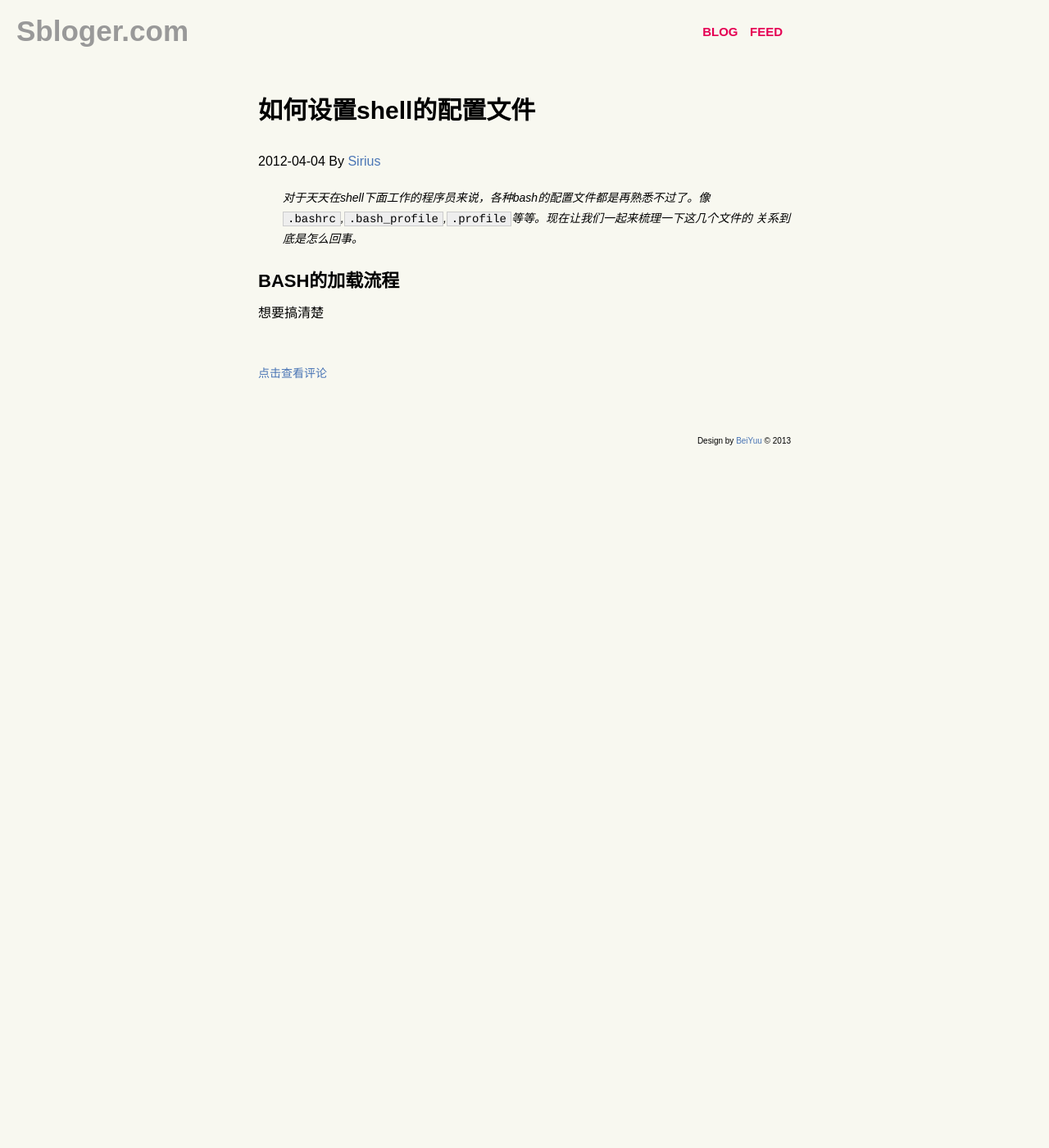
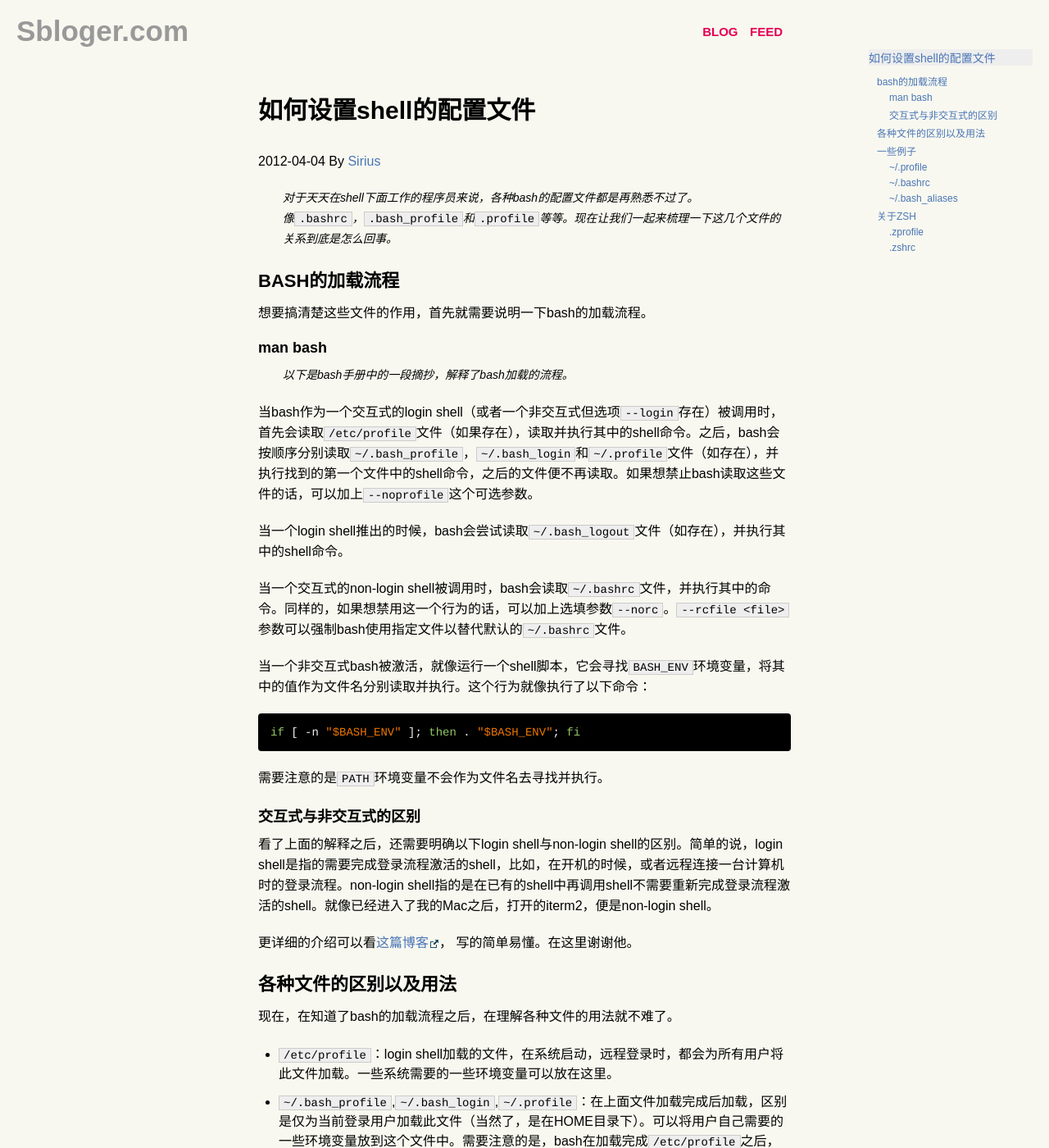
Before and after one commit to zhuangsirui/siriuszhuang.github.com, a Jekyll site: the page built from _posts/blogs/2012-04-04-how-to-set-the-shell-configs.md, in a window 1280 px wide and 1400 px high. Shown: the whole window at 82% size. Built offline with Jekyll 4.4.1, drawn with Linux system fonts in a browser that asks for light colours; Markdown is read by kramdown in place of the engine named in the settings; comment, search, counter and statistics services are not loaded; some of the changed text lies outside the part shown.

Commit message:
finished the shell post

```diff
--- a/_posts/blogs/2012-04-04-how-to-set-the-shell-configs.md
+++ b/_posts/blogs/2012-04-04-how-to-set-the-shell-configs.md
@@ -6,9 +6,99 @@ description:
 category: blog
 ---
 
-> 对于天天在shell下面工作的程序员来说，各种bash的配置文件都是再熟悉不过了。像
-> `.bashrc`,`.bash_profile`,`.profile`等等。现在让我们一起来梳理一下这几个文件的
-> 关系到底是怎么回事。
+> 对于天天在shell下面工作的程序员来说，各种bash的配置文件都是再熟悉不过了。像`.bashrc`，`.bash_profile`和`.profile`等等。现在让我们一起来梳理一下这几个文件的关系到底是怎么回事。
 
 ## bash的加载流程
-想要搞清楚
+
+想要搞清楚这些文件的作用，首先就需要说明一下bash的加载流程。
+
+### man bash
+> 以下是bash手册中的一段摘抄，解释了bash加载的流程。
+
+当bash作为一个交互式的login shell（或者一个非交互式但选项`--login`存在）被调用时，首先会读取`/etc/profile`文件（如果存在），读取并执行其中的shell命令。之后，bash会按顺序分别读取`~/.bash_profile`，`~/.bash_login`和`~/.profile`文件（如存在），并执行找到的第一个文件中的shell命令，之后的文件便不再读取。如果想禁止bash读取这些文件的话，可以加上`--noprofile`这个可选参数。
+
+当一个login shell推出的时候，bash会尝试读取`~/.bash_logout`文件（如存在），并执行其中的shell命令。
+
+当一个交互式的non-login shell被调用时，bash会读取`~/.bashrc`文件，并执行其中的命令。同样的，如果想禁用这一个行为的话，可以加上选填参数`--norc`。`--rcfile <file>`参数可以强制bash使用指定文件以替代默认的`~/.bashrc`文件。
+
+当一个非交互式bash被激活，就像运行一个shell脚本，它会寻找`BASH_ENV`环境变量，将其中的值作为文件名分别读取并执行。这个行为就像执行了以下命令：
+
+	if [ -n "$BASH_ENV" ]; then . "$BASH_ENV"; fi
+
+需要注意的是`PATH`环境变量不会作为文件名去寻找并执行。
+
+### 交互式与非交互式的区别
+看了上面的解释之后，还需要明确以下login shell与non-login shell的区别。简单的说，login shell是指的需要完成登录流程激活的shell，比如，在开机的时候，或者远程连接一台计算机时的登录流程。non-login shell指的是在已有的shell中再调用shell不需要重新完成登录流程激活的shell。就像已经进入了我的Mac之后，打开的iterm2，便是non-login shell。
+
+更详细的介绍可以看[这篇博客](http://www.isayme.org/linux-diff-between-login-and-non-login-shell.html)， 写的简单易懂。在这里谢谢他。
+
+## 各种文件的区别以及用法
+
+现在，在知道了bash的加载流程之后，在理解各种文件的用法就不难了。
+
+* `/etc/profile`：login shell加载的文件，在系统启动，远程登录时，都会为所有用户将此文件加载。一些系统需要的一些环境变量可以放在这里。
+* `~/.bash_profile`,`~/.bash_login`,`~/.profile`：在上面文件加载完成后加载，区别是仅为当前登录用户加载此文件（当然了，是在HOME目录下）。可以将用户自己需要的一些环境变量放到这个文件中。需要注意的是，bash在加载完成`/etc/profile`之后，会按照顺序读取第一个找到的文件。所以最好不要这三个文件同时存在。
+* `~/.bashrc`：仅在non-login shell环境中加载此文件，所以，这里放入自己喜欢的别名、一些喜欢的路径或者是一些方便的shell函数是再适合不过的了。
+
+## 一些例子
+
+下面是我用这些配置文件的例子，也算是总结一下吧。
+
+### ~/.profile
+
+> 用来载入需要的环境变量，rvm、以及自己home目录中的命令等等
+
+	# Load RVM into a shell session *as a function*
+	[[ -s "$HOME/.rvm/scripts/rvm" ]] && source "$HOME/.rvm/scripts/rvm"
+
+	# Add RVM to PATH for scripting
+	[[ -d $HOME/.rvm/bin ]] && PATH=$PATH:$HOME/.rvm/bin
+
+	# Add user bin PATH
+	[[ -d $HOME/bin ]] && PATH=$PATH:$HOME/bin
+
+### ~/.bashrc
+
+> 自己shell需要的一些别名等等，其中又把所有的别名放在了`~/.bash_aliases`下加载，也算是解耦一下吧。影响中Ubuntu就是这么干的。之前一直以为bash会自动加载`~/.bash_aliases`，可是Mac下却无效，现在知道是怎么回事了。
+
+	# Set the default editor to vim.
+	export EDITOR=vim
+
+	# Load bash aliases.
+	[[ -r "$HOME/.bash_aliases" ]] && source "$HOME/.bash_aliases"
+
+### ~/.bash_aliases
+
+> 上面提到的`~/.bash_aliases`
+
+	# aliases for tmux
+	alias tn="tmux new -s"
+	alias ta="tmux a -t"
+
+	# aliases for git
+	alias gd="git diff | tig"
+
+	# aliases for ps
+	alias 'ps?'='ps aux | grep'
+
+	# alias for ping
+	alias p="ping"
+
+## 关于ZSH
+
+其实，进来一直都用的zsh替代bash，原因是一个叫*oh my zsh*的shell配置用着实在爽，但是zsh的加载流程貌似又和bash不太一样。为了让zsh继承bash的配置又不像DRY（don't repeat yourself）。好在zsh是完全兼容bash的。于是在`~/.zshrc`以及`~/.zprofile`中添加了几行好让zsh继承bash的配置。
+
+### .zprofile
+
+> 这个是zsh在login shell会调用的文件，让他继承`~/.bash_profile`就是了。
+
+	# Load bash profile
+	[[ -f "$HOME/.bash_profile" ]] && source "$HOME/.bash_profile"
+
+### .zshrc
+
+> 这个是zsh在non-login shell会加载的文件，其实和bash是差不多的。同样的，在它的最后一行让他“继承”`~/.bashrc`就好了。
+
+	[[ -r "$HOME/.bashrc" ]] && source "$HOME/.bashrc"
+	# reload non-login shell env
+	alias reload="source $HOME/.zshrc"
```
